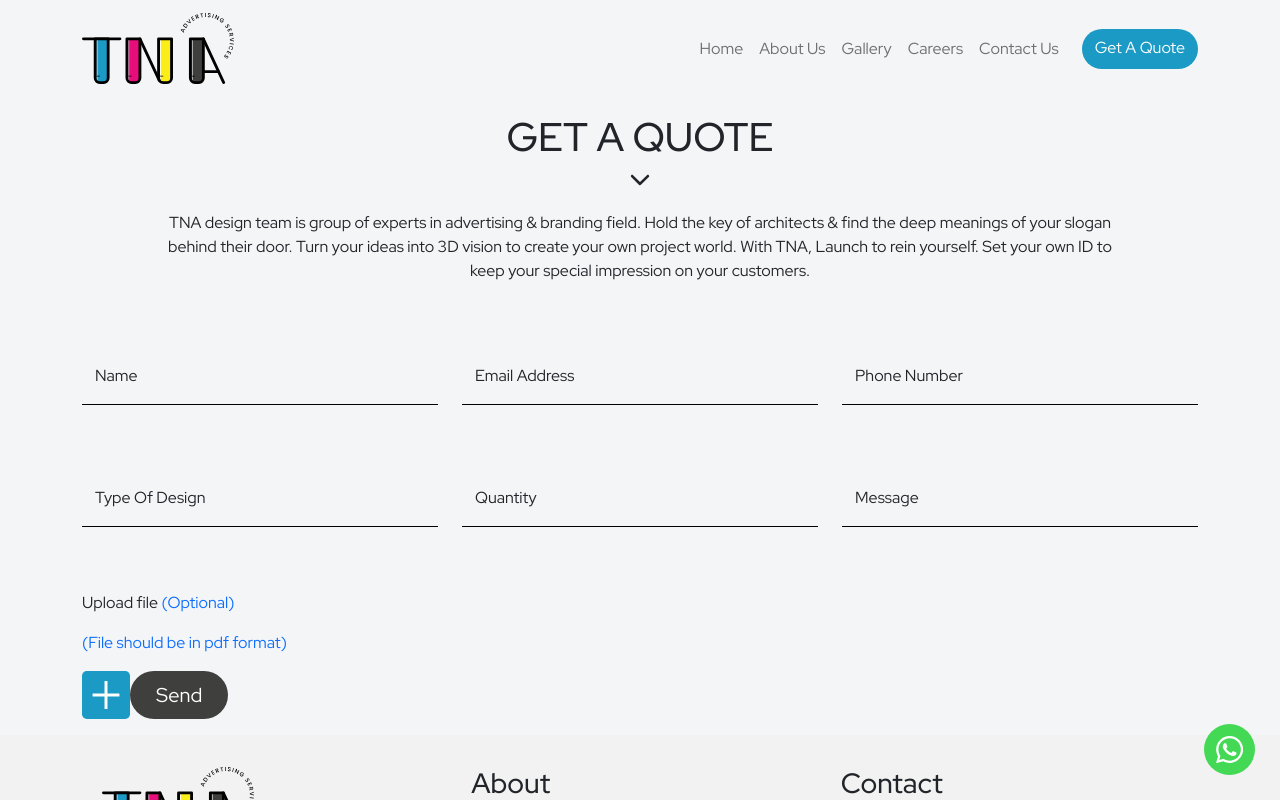
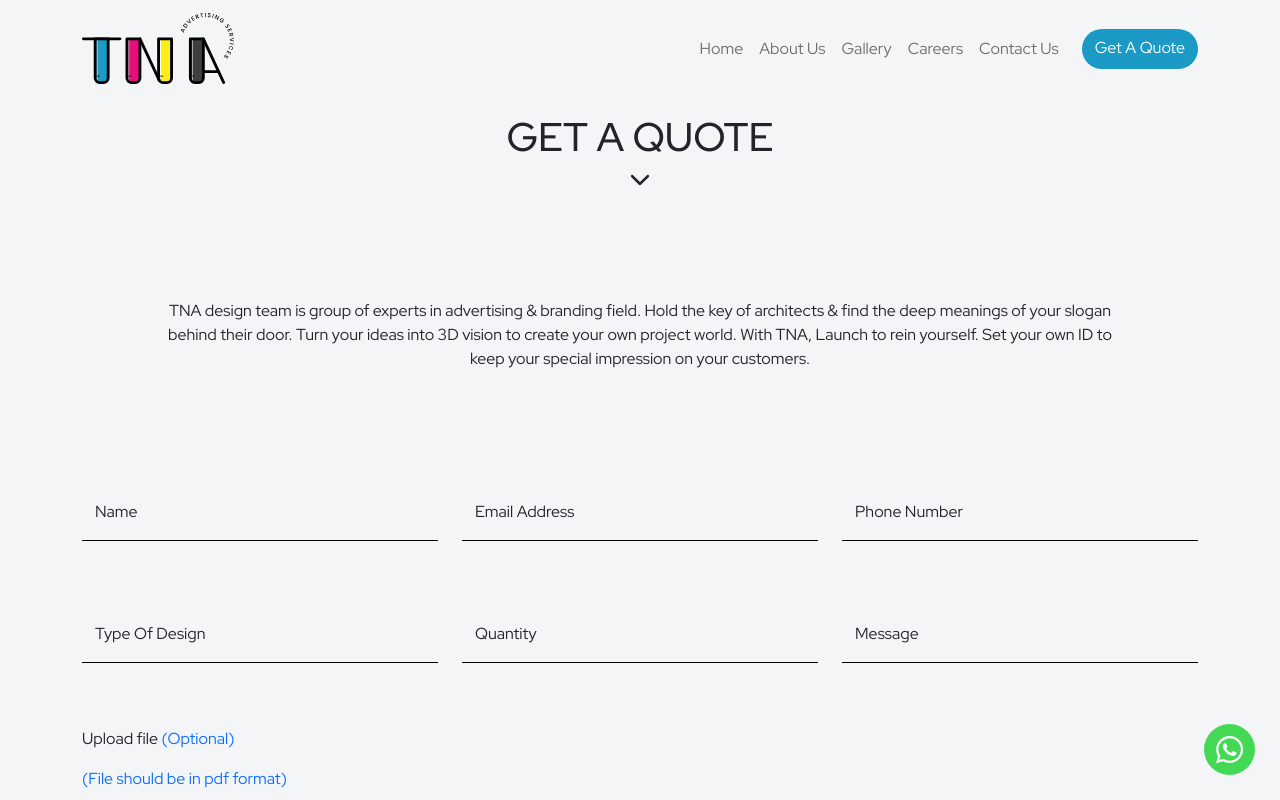
Before and after one commit to AbdQaddora/TNA-React-App, a React (Create React App) app: page /get-quote in a window 1280 px wide. Shown: the top 800 px of the page. Built offline with nearby package versions, Linux system fonts and the light colour scheme.

Commit message:
fix get quote margin

```diff
--- a/src/pages/GetQuote/index.jsx
+++ b/src/pages/GetQuote/index.jsx
@@ -84,8 +84,8 @@ export default function GetQuote() {
   return (
     <div>
       <PageTitle title="Get a Quote" />
-      <div className='fs-6 text-center container p-5 pt-2'>
-        <p className='p-5 pt-0 pb-0'>TNA design team is group of experts in advertising & branding field. Hold the key of architects & find the deep meanings of your slogan behind their door. Turn your ideas into 3D vision to create your own project world. With TNA, Launch to rein yourself. Set your own ID to keep your special impression on your customers.</p>
+      <div className='fs-6 text-center container p-md-5 pt-2'>
+        <p className='p-md-5 pt-0 pb-0'>TNA design team is group of experts in advertising & branding field. Hold the key of architects & find the deep meanings of your slogan behind their door. Turn your ideas into 3D vision to create your own project world. With TNA, Launch to rein yourself. Set your own ID to keep your special impression on your customers.</p>
       </div>
       <form className="container" onSubmit={sendData}>
         <div className="row gy-lg-5 gy-md-3 gy-1">
```
